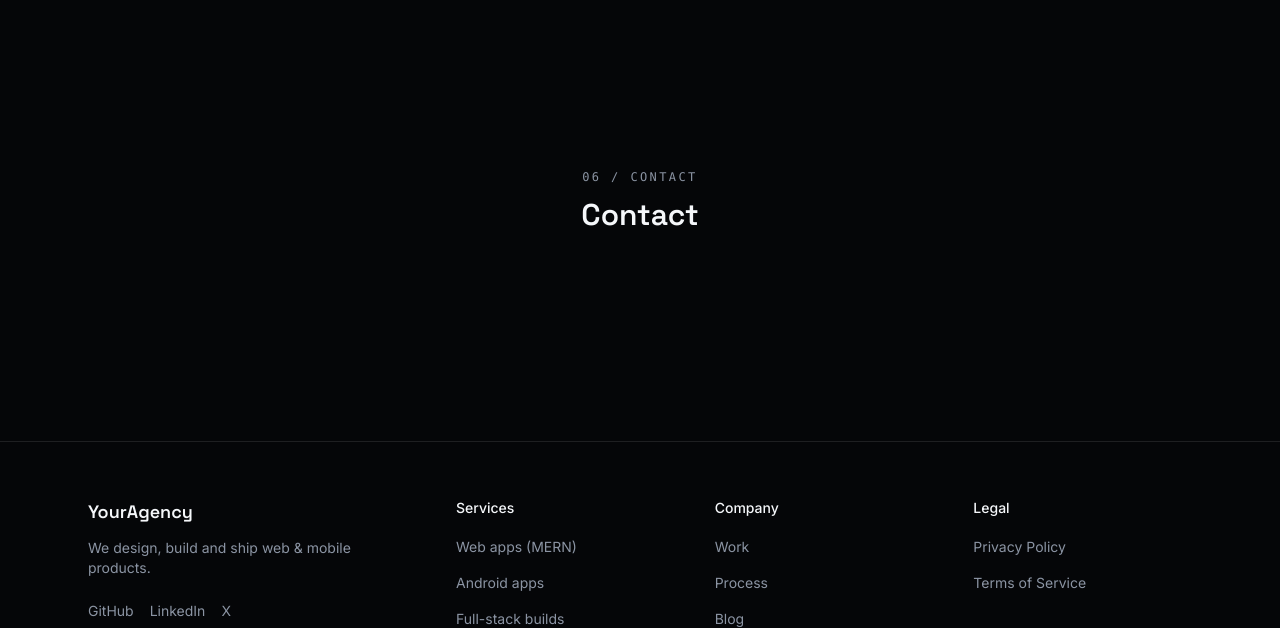
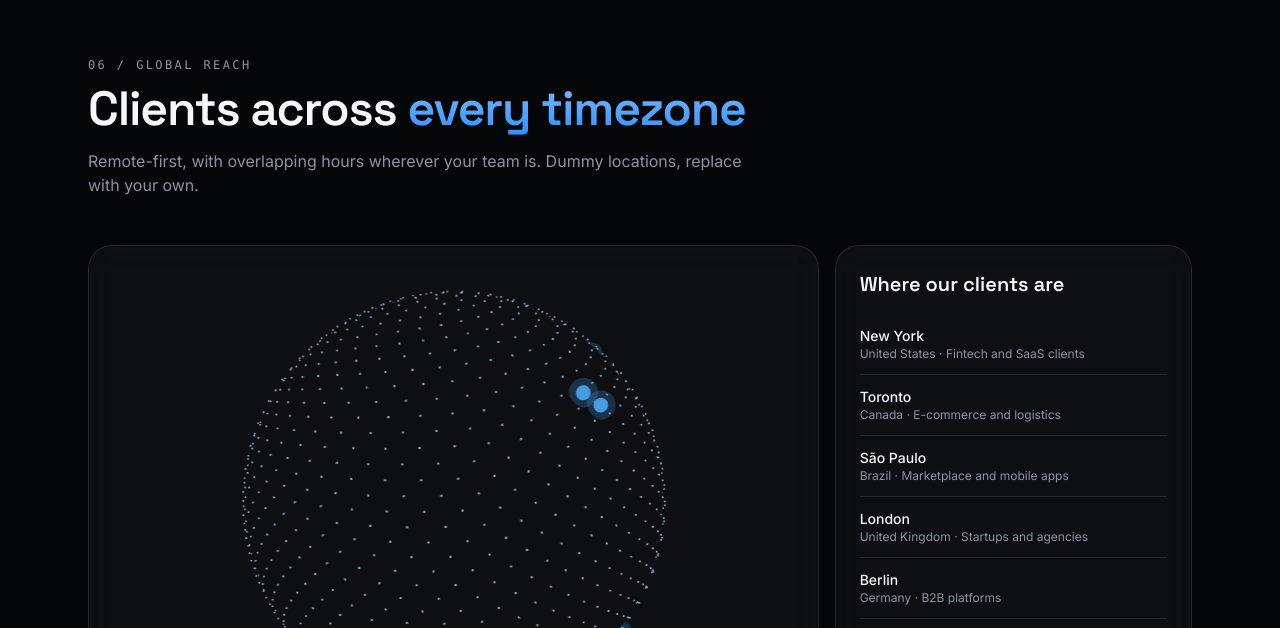
Before and after one commit to team-zerolatency/agency-portfolio, a Next.js app: page / in a window 1280 px wide. Shown: the part 6452-7080 px from the top of the page. Built offline with nearby package versions, Linux system fonts and the light colour scheme.

Commit message:
feat(app): add global reach section to the home page

```diff
--- a/src/app/page.tsx
+++ b/src/app/page.tsx
@@ -5,6 +5,7 @@ import { Impact } from "@/components/sections/impact";
 import { CaseStudies } from "@/components/sections/case-studies";
 import { Process } from "@/components/sections/process";
 import { Speed } from "@/components/sections/speed";
+import { GlobeSection } from "@/components/sections/globe-section";
 import { SectionLabel } from "@/components/ui/section-label";
 
 // A later phase replaces Contact with the real section.
@@ -18,12 +19,13 @@ export default function Home() {
       <CaseStudies />
       <Process />
       <Speed />
+      <GlobeSection />
 
       <section
         id="contact"
         className="flex min-h-[60vh] flex-col items-center justify-center gap-3"
       >
-        <SectionLabel index={6} label="Contact" />
+        <SectionLabel index={7} label="Contact" />
         <h2 className="font-display text-3xl font-semibold">Contact</h2>
       </section>
     </>
```
Also changed, not shown: 1 other file (tests, documents, lock files or other folders).
